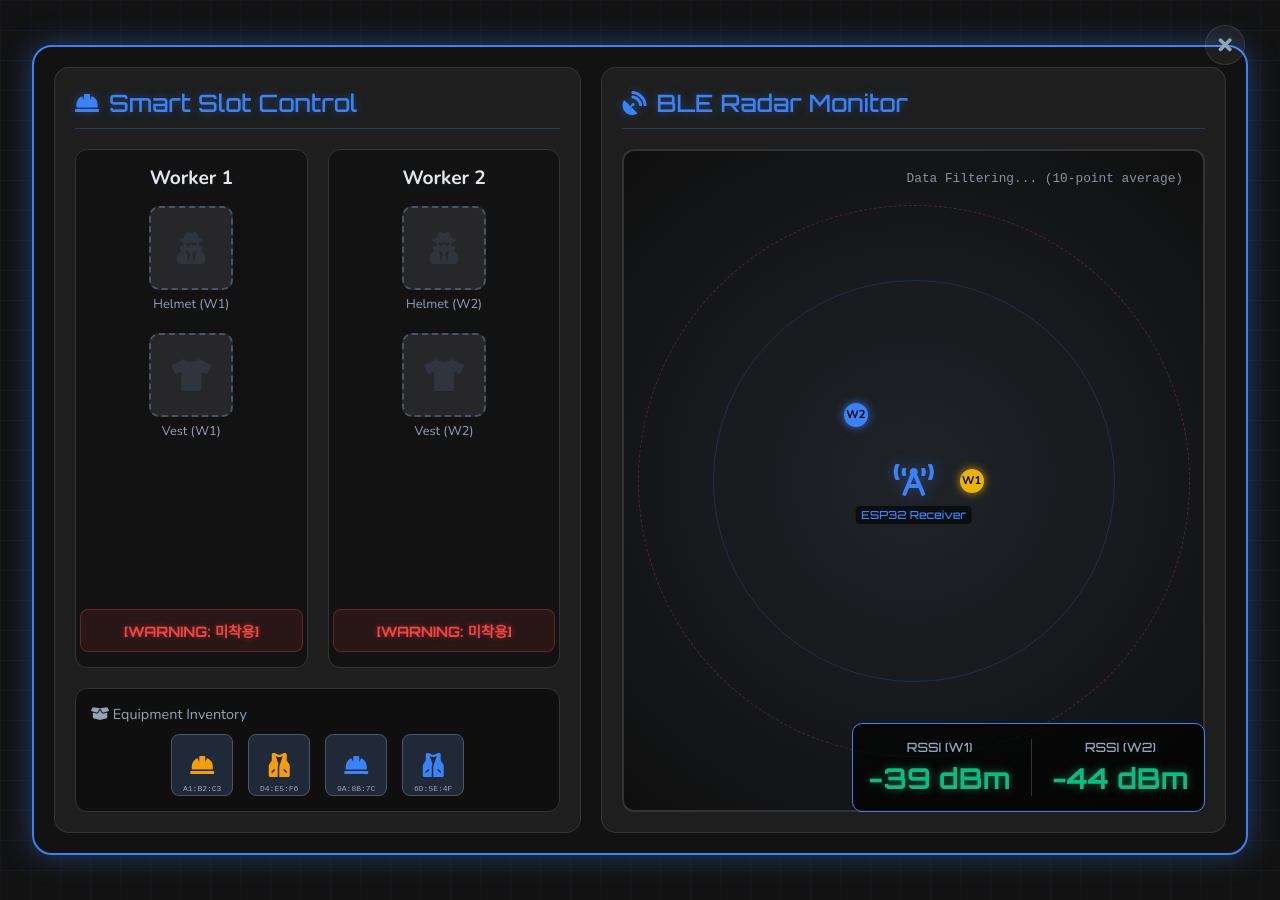
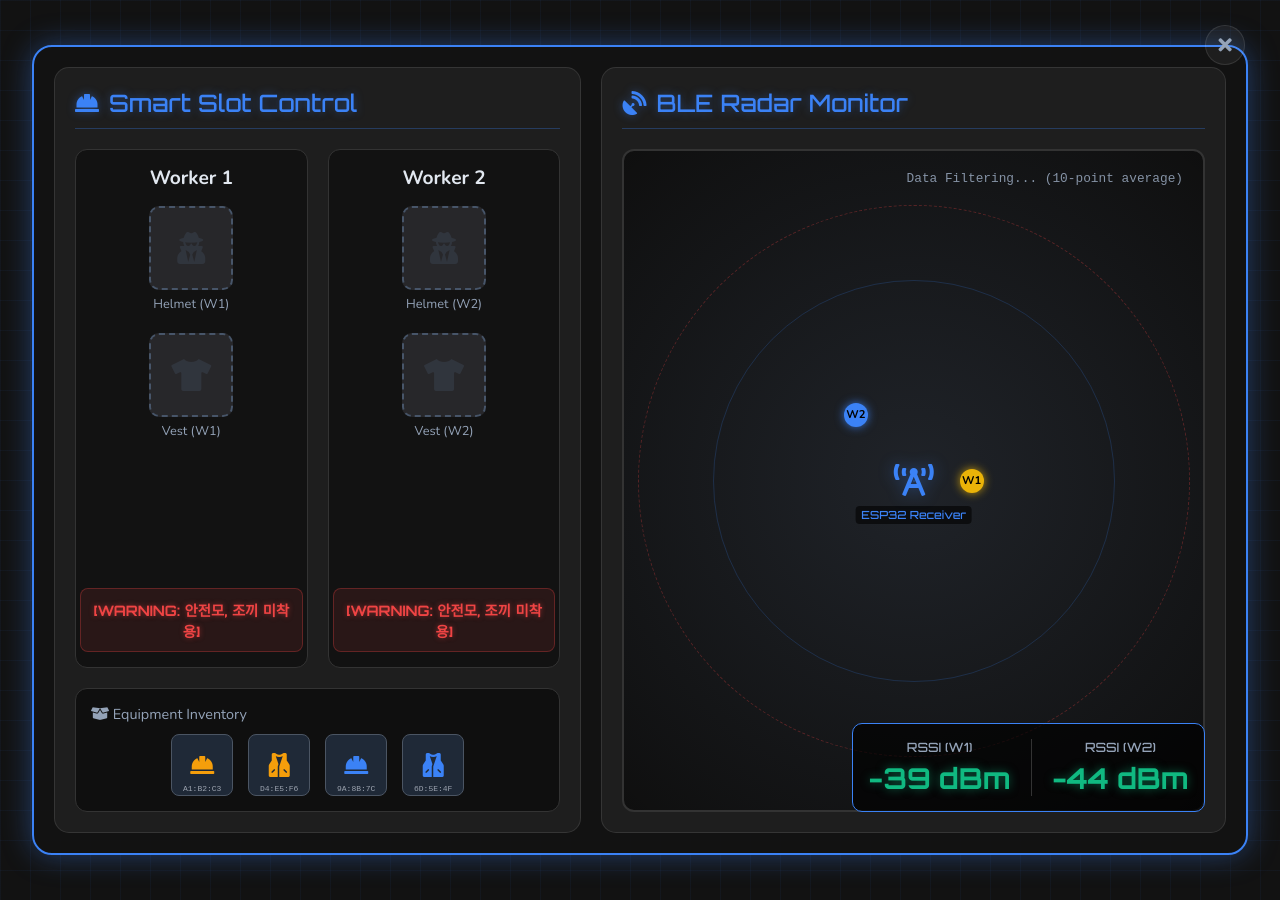
Before and after one commit to lee-myeong-eun/lee-myeong-eun.github.io, a Jekyll site: the page built from _pages/ezsafe-simulator.html, in a window 1280 px wide. Built offline with Jekyll 4.4.1, drawn with Linux system fonts in a browser that asks for light colours.

Commit message:
Update warning text to specify missing equipment in EZ-safe simulator

```diff
--- a/_pages/ezsafe-simulator.html
+++ b/_pages/ezsafe-simulator.html
@@ -547,7 +547,7 @@ permalink: /ezsafe-simulator/
                             <div class="slot-label">Vest (W1)</div>
                         </div>
                     </div>
-                    <div class="worker-status" id="status-w1">[WARNING: 미착용]</div>
+                    <div class="worker-status" id="status-w1">[WARNING: 안전모, 조끼 미착용]</div>
                 </div>
 
                 <!-- 작업자 2 -->
@@ -567,7 +567,7 @@ permalink: /ezsafe-simulator/
                             <div class="slot-label">Vest (W2)</div>
                         </div>
                     </div>
-                    <div class="worker-status" id="status-w2">[WARNING: 미착용]</div>
+                    <div class="worker-status" id="status-w2">[WARNING: 안전모, 조끼 미착용]</div>
                 </div>
             </div>
 
@@ -736,11 +736,22 @@ permalink: /ezsafe-simulator/
 
         function updateWorkerStatus(workerId) {
             const statusEl = document.getElementById(`status-w${workerId}`);
-            if (workerEquipStatus[workerId].helmet && workerEquipStatus[workerId].vest) {
+            const hasHelmet = workerEquipStatus[workerId].helmet;
+            const hasVest = workerEquipStatus[workerId].vest;
+
+            if (hasHelmet && hasVest) {
                 statusEl.textContent = '[STABLE: 착용 완료]';
                 statusEl.classList.add('stable');
             } else {
-                statusEl.textContent = '[WARNING: 미착용]';
+                let missingMsg = '';
+                if (!hasHelmet && !hasVest) {
+                    missingMsg = '안전모, 조끼 미착용';
+                } else if (!hasHelmet) {
+                    missingMsg = '안전모 미착용';
+                } else if (!hasVest) {
+                    missingMsg = '조끼 미착용';
+                }
+                statusEl.textContent = `[WARNING: ${missingMsg}]`;
                 statusEl.classList.remove('stable');
             }
         }
```
